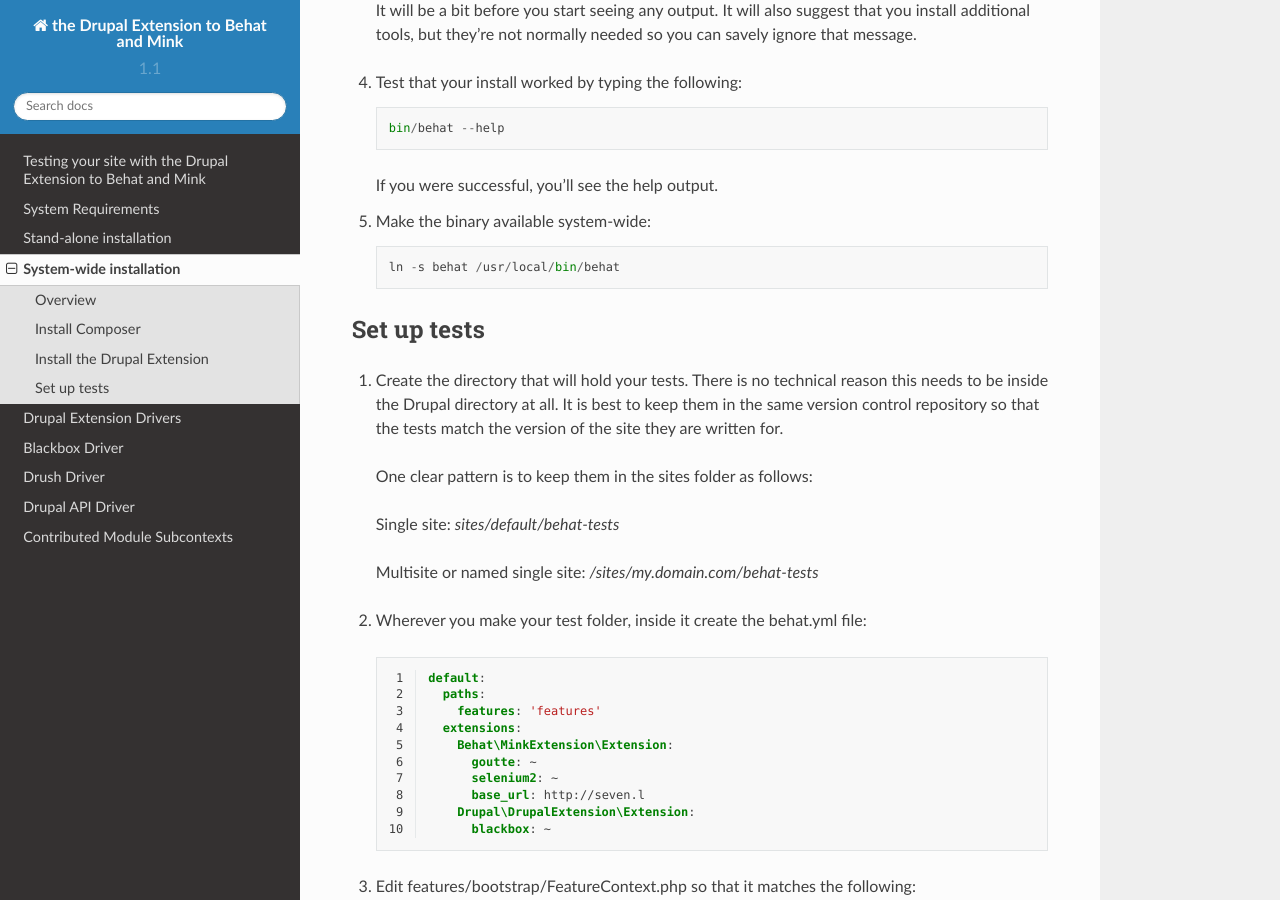
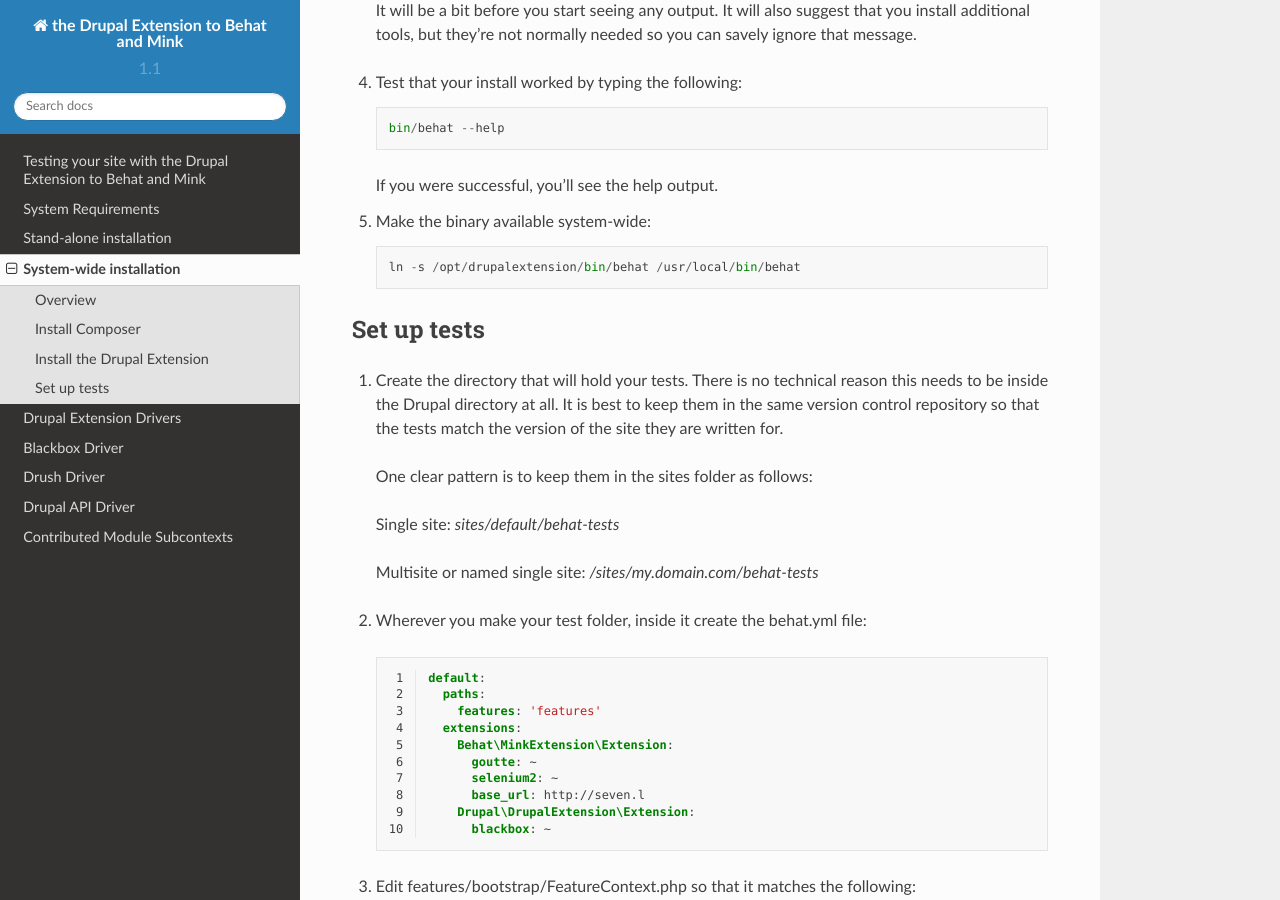
Before and after one commit to jhedstrom/drupalextension, a Sphinx documentation site: the page built from doc/globalinstall.rst, in a window 1280 px wide and 900 px high, scrolled down 1220 px. Built offline with Sphinx 7.4.7 and the Read the Docs theme 2.0.0, drawn with Linux system fonts in a browser that asks for light colours.

Commit message:
updating symlink syntax

```diff
--- a/doc/globalinstall.rst
+++ b/doc/globalinstall.rst
@@ -58,7 +58,7 @@ Install the Drupal Extension
 
 5. Make the binary available system-wide::
 
-    ln -s behat /usr/local/bin/behat
+    ln -s /opt/drupalextension/bin/behat /usr/local/bin/behat
 
 Set up tests
 ------------
```
